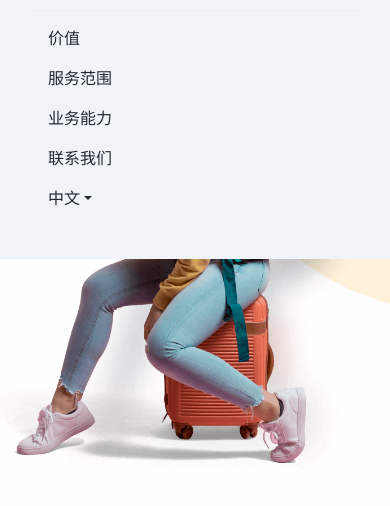
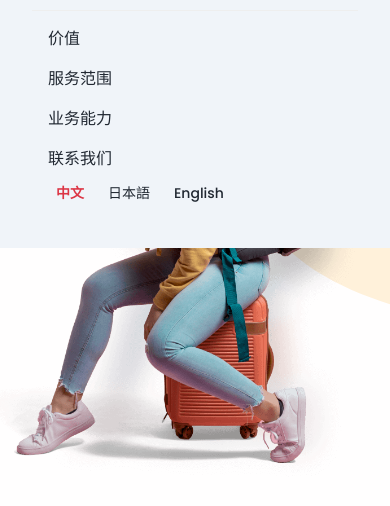
Before and after one commit to arjenou/EnjoyTrave, a plain HTML site: page index.html in a window 390 px wide. Both pictures are taken after a click on the button 330 px from the left and 72 px from the top of the page. Shown: the part 125-631 px from the top of the page. Drawn offline with Linux system fonts and the light colour scheme.

Commit message:
移动端语言选择器改为三个并列按钮

```diff
--- a/index.html
+++ b/index.html
@@ -42,12 +42,21 @@
               <li class="nav-item px-3 px-xl-4"><a class="nav-link fw-medium" aria-current="page" href="#booking" data-i18n="nav.capability">业务能力</a></li>
               <!-- <li class="nav-item px-3 px-xl-4"><a class="nav-link fw-medium" aria-current="page" href="#testimonial" data-i18n="nav.testimonial">客户评价</a></li> -->
               <li class="nav-item px-3 px-xl-4"><a class="nav-link fw-medium" aria-current="page" href="#contact" data-i18n="nav.contact">联系我们</a></li>
-              <li class="nav-item dropdown px-3 px-lg-0"> <a class="d-inline-block ps-0 py-2 pe-3 text-decoration-none dropdown-toggle fw-medium" href="#" id="navbarDropdown" role="button" data-bs-toggle="dropdown" aria-expanded="false" data-lang-label="CN">中文</a>
+              <!-- Desktop: Dropdown -->
+              <li class="nav-item dropdown px-3 px-lg-0 d-none d-lg-block"> <a class="d-inline-block ps-0 py-2 pe-3 text-decoration-none dropdown-toggle fw-medium" href="#" id="navbarDropdown" role="button" data-bs-toggle="dropdown" aria-expanded="false" data-lang-label="CN">中文</a>
                 <ul class="dropdown-menu dropdown-menu-end border-0 shadow-lg" style="border-radius:0.3rem;" aria-labelledby="navbarDropdown">
                   <li><a class="dropdown-item lang-switch" href="#" data-lang="CN">中文</a></li>
                   <li><a class="dropdown-item lang-switch" href="#" data-lang="JP">日本語</a></li>
                   <li><a class="dropdown-item lang-switch" href="#" data-lang="EN">English</a></li>
                 </ul>
+              </li>
+              <!-- Mobile: Three buttons side by side -->
+              <li class="nav-item d-lg-none px-3">
+                <div class="d-flex align-items-center gap-2">
+                  <a class="nav-link lang-switch p-2 fw-medium" href="#" data-lang="CN" style="font-size: 0.875rem;">中文</a>
+                  <a class="nav-link lang-switch p-2 fw-medium" href="#" data-lang="JP" style="font-size: 0.875rem;">日本語</a>
+                  <a class="nav-link lang-switch p-2 fw-medium" href="#" data-lang="EN" style="font-size: 0.875rem;">English</a>
+                </div>
               </li>
             </ul>
           </div>
@@ -423,6 +432,26 @@
         outline: 0;
         box-shadow: 0 0 0 0.25rem rgba(13, 110, 253, 0.25);
       }
+
+      /* Mobile language switcher styles */
+      .lang-switch.active {
+        color: #dc3545 !important;
+        font-weight: 600 !important;
+      }
+
+      @media (max-width: 991.98px) {
+        .nav-item .d-flex.gap-2 {
+          gap: 0.5rem !important;
+        }
+        .lang-switch {
+          padding: 0.25rem 0.5rem !important;
+          border-radius: 0.25rem;
+          transition: all 0.2s;
+        }
+        .lang-switch:hover {
+          background-color: rgba(220, 53, 69, 0.1);
+        }
+      }
     </style>
 
     <!-- Multi-language Support -->
@@ -784,6 +813,16 @@
           langDropdown.textContent = langLabels[lang];
         }
 
+        // Update mobile language buttons active state
+        document.querySelectorAll('.lang-switch').forEach(button => {
+          const buttonLang = button.getAttribute('data-lang');
+          if (buttonLang === lang) {
+            button.classList.add('active');
+          } else {
+            button.classList.remove('active');
+          }
+        });
+
         // Update HTML lang attribute
         document.documentElement.lang = lang === 'CN' ? 'zh-CN' : lang === 'JP' ? 'ja' : 'en';
       }
```
